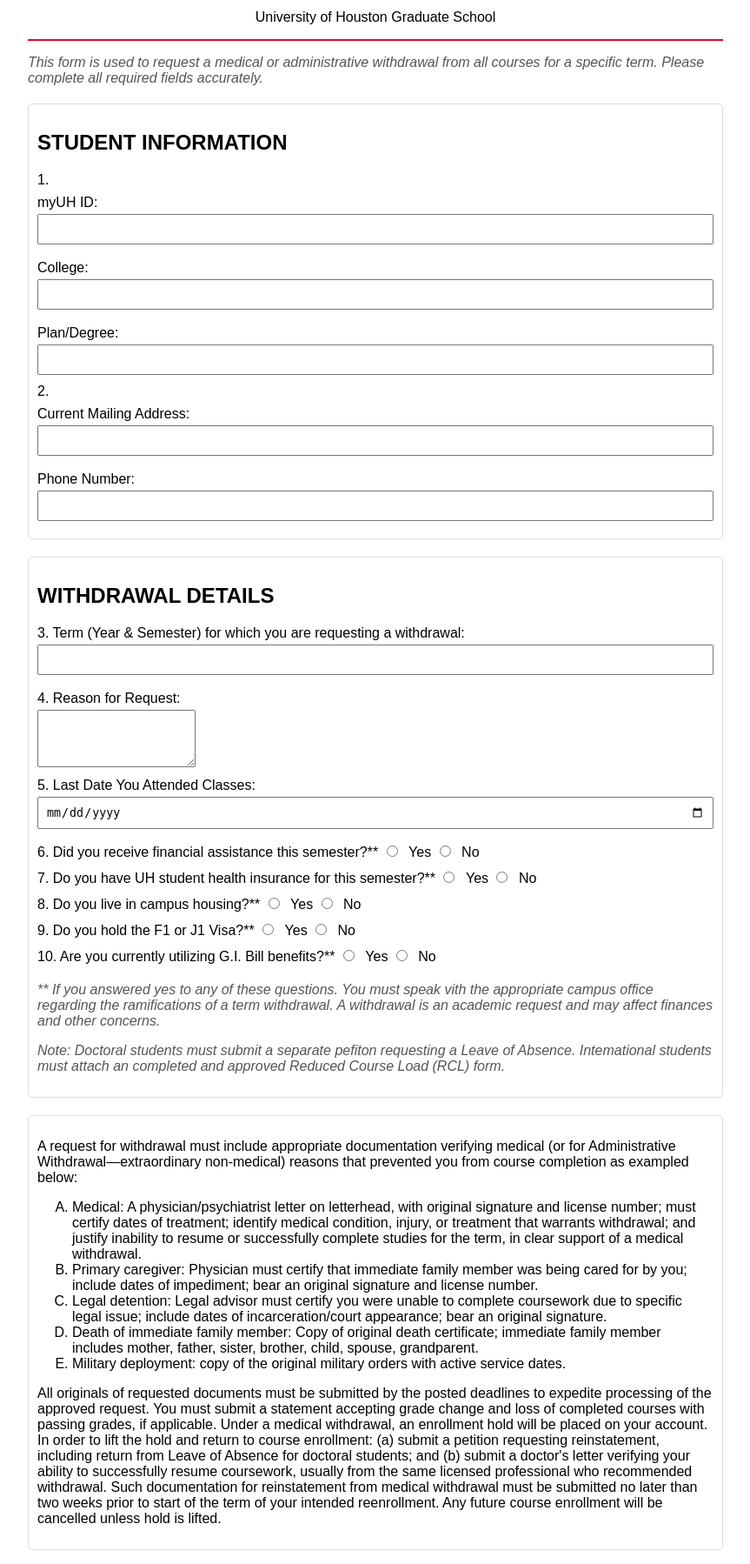
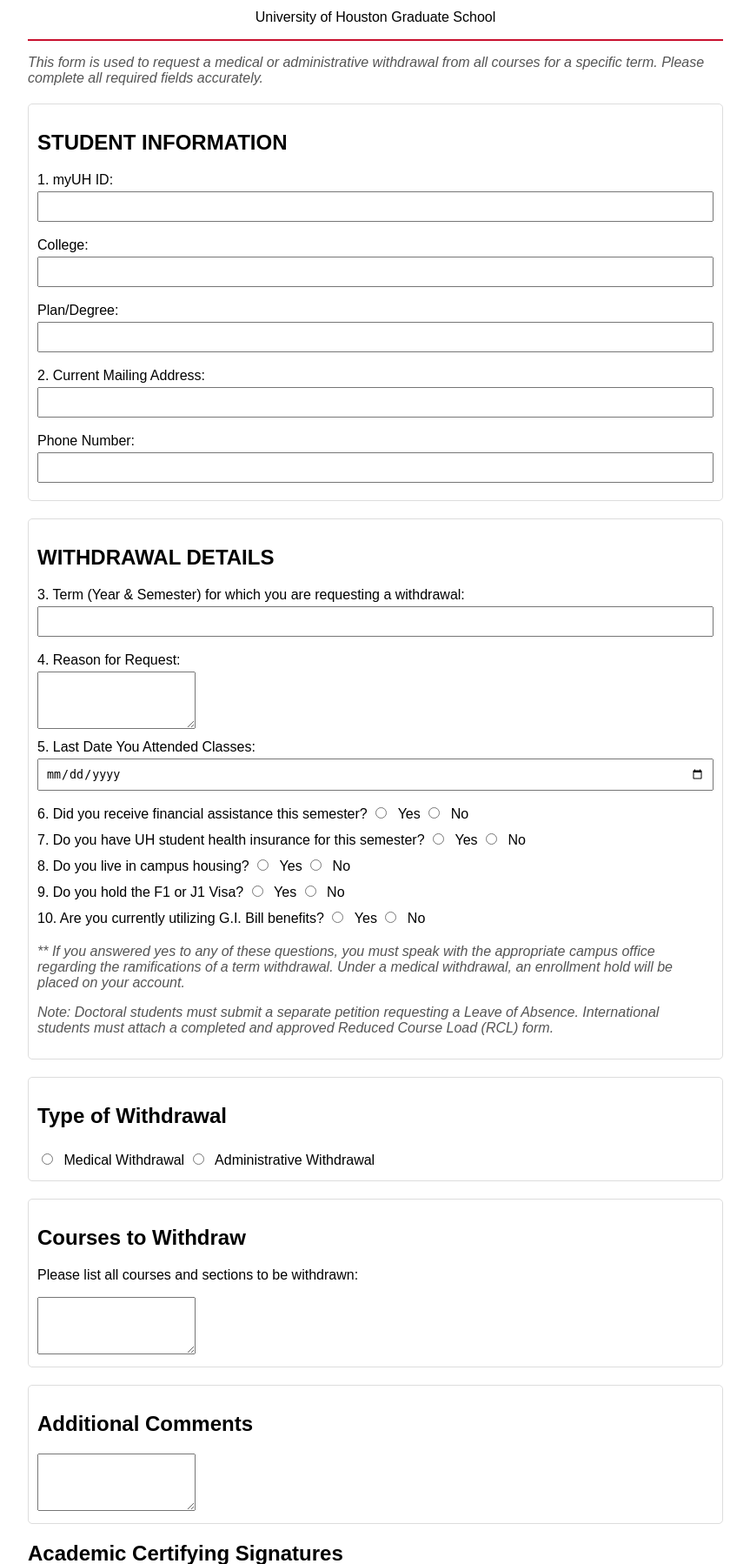
Before and after one commit to MontyPithon/bancroff, a Flask app: template templates/withdraw_form.html in a window 1280 px wide. Shown: the part 327-2125 px from the top of the page at 87% size, without its empty margins (208-1071 px from the left). Run offline with Flask 3, Linux system fonts and the light colour scheme; the template is opened without the code that fills it, so the values that code supplies are empty; parts of the project's set-up code (start-up, migrations or seed data) failed here and were passed over.

Commit message:
Update withdraw_form.html

```diff
--- a/templates/withdraw_form.html
+++ b/templates/withdraw_form.html
@@ -54,7 +54,7 @@
         }
         .yesOrNo label {
             display: inline-block;
-            margin-left: 5px; /* Add spacing between the radio button and label */
+            margin-left: 5px;
         }
     </style>
 </head>
@@ -65,44 +65,44 @@
         <p>University of Houston Graduate School</p>
     </div>
 
+    <!-- The form uses POST method; action points to the withdrawal_form route -->
     <form id="withdrawalForm" action="{{ url_for('withdrawal_form') }}" method="post">
-        <p class="note">This form is used to request a medical or administrative withdrawal from all courses for a specific term. Please complete all required fields accurately.</p>
+        <!-- Include CSRF token if using Flask-WTF -->
+        {{ csrf_token() }}
+
+        <p class="note">
+            This form is used to request a medical or administrative withdrawal from all courses for a specific term. Please complete all required fields accurately.
+        </p>
 
         <div class="form-section">
             <h2>STUDENT INFORMATION</h2>
-
-            <div> 1.
-                <label for="myUHID">myUH ID:</label>
+            <div>
+                <label for="myUHID">1. myUH ID:</label>
                 <input type="text" id="myUHID" name="myUHID" required>
                 <label for="college">College:</label>
                 <input type="text" id="college" name="college">
                 <label for="planDegree">Plan/Degree:</label>
                 <input type="text" id="planDegree" name="planDegree">
             </div>
-
-            <div>2.
-                <label for="address">Current Mailing Address:</label>
+            <div>
+                <label for="address">2. Current Mailing Address:</label>
                 <input type="text" id="address" name="address">
                 <label for="phoneNumber">Phone Number:</label>
                 <input type="text" id="phoneNumber" name="phoneNumber">
             </div>
-
         </div>
 
         <div class="form-section">
             <h2>WITHDRAWAL DETAILS</h2>
-
             <label for="termYear">3. Term (Year & Semester) for which you are requesting a withdrawal:</label>
             <input type="text" id="termYear" name="termYear">
-
             <label for="reason">4. Reason for Request:</label>
             <textarea id="reason" name="reason" rows="4"></textarea>
-
             <label for="lastDateAttended">5. Last Date You Attended Classes:</label>
             <input type="date" id="lastDateAttended" name="lastDateAttended">
 
             <div class="yesOrNo">
-                6. Did you receive financial assistance this semester?**
+                6. Did you receive financial assistance this semester?
                 <input type="radio" id="financialYes" name="financialAssistance" value="yes">
                 <label for="financialYes">Yes</label>
                 <input type="radio" id="financialNo" name="financialAssistance" value="no">
@@ -110,7 +110,7 @@
             </div>
 
             <div class="yesOrNo">
-                7. Do you have UH student health insurance for this semester?**
+                7. Do you have UH student health insurance for this semester?
                 <input type="radio" id="healthYes" name="studentHealthInsurance" value="yes">
                 <label for="healthYes">Yes</label>
                 <input type="radio" id="healthNo" name="studentHealthInsurance" value="no">
@@ -118,7 +118,7 @@
             </div>
 
             <div class="yesOrNo">
-                8. Do you live in campus housing?**
+                8. Do you live in campus housing?
                 <input type="radio" id="housingYes" name="campusHousing" value="yes">
                 <label for="housingYes">Yes</label>
                 <input type="radio" id="housingNo" name="campusHousing" value="no">
@@ -126,7 +126,7 @@
             </div>
 
             <div class="yesOrNo">
-                9. Do you hold the F1 or J1 Visa?**
+                9. Do you hold the F1 or J1 Visa?
                 <input type="radio" id="visaYes" name="visaStatus" value="yes">
                 <label for="visaYes">Yes</label>
                 <input type="radio" id="visaNo" name="visaStatus" value="no">
@@ -134,52 +134,23 @@
             </div>
 
             <div class="yesOrNo">
-                10. Are you currently utilizing G.I. Bill benefits?**
+                10. Are you currently utilizing G.I. Bill benefits?
                 <input type="radio" id="giBillYes" name="giBillBenefits" value="yes">
                 <label for="giBillYes">Yes</label>
                 <input type="radio" id="giBillNo" name="giBillBenefits" value="no">
                 <label for="giBillNo">No</label>
             </div>
             <div>
-                <p class="note">** If you answered yes to any of these questions. You must speak vith the appropriate campus office regarding the
-                    ramifications of a term withdrawal. A withdrawal is an academic request and may affect finances and other concerns.</p>
-                <p class="note">Note: Doctoral students must submit a separate pefiton requesting a Leave of Absence.
-                        Intemational students must attach an completed and approved Reduced Course Load (RCL) form.</p>
+                <p class="note">
+                    ** If you answered yes to any of these questions, you must speak with the appropriate campus office regarding the ramifications of a term withdrawal.
+                    Under a medical withdrawal, an enrollment hold will be placed on your account.
+                </p>
+                <p class="note">
+                    Note: Doctoral students must submit a separate petition requesting a Leave of Absence. International students must attach a completed and approved Reduced Course Load (RCL) form.
+                </p>
             </div>
         </div>
 
-        <div class="form-section">
-            <p>A request for withdrawal must include appropriate documentation verifying medical (or for Administrative Withdrawal—extraordinary non-medical)
-                reasons that prevented you from course completion as exampled below:
-                <ol type="A">
-                    <li>
-                        Medical: A physician/psychiatrist letter on letterhead, with original signature and license number;
-                        must certify dates of treatment; identify medical condition, injury, or treatment that warrants withdrawal;
-                        and justify inability to resume or successfully complete studies for the term, in clear support of a medical withdrawal.
-                    </li>
-                    <li>
-                        Primary caregiver: Physician must certify that immediate family member was being cared for by you; include dates of impediment;
-                        bear an original signature and license number.
-                    </li>
-                    <li>
-                        Legal detention: Legal advisor must certify you were unable to complete coursework due to specific legal issue;
-                        include dates of incarceration/court appearance; bear an original signature.
-                    </li>
-                    <li>
-                        Death of immediate family member: Copy of original death certificate; immediate family member includes mother,
-                        father, sister, brother, child, spouse, grandparent.
-                    </li>
-                    <li>
-                        Military deployment: copy of the original military orders with active service dates.
-                    </li>
-                </ol>
-                All originals of requested documents must be submitted by the posted deadlines to expedite processing of the approved request. You must submit a statement accepting grade change and loss of completed courses with passing grades, if applicable.
-                Under a medical withdrawal, an enrollment hold will be placed on your account. In order to lift the hold and return to course enrollment: (a) submit a petition requesting reinstatement, including return from Leave of Absence for doctoral students;
-                and (b) submit a doctor's letter verifying your ability to successfully resume coursework,
-                usually from the same licensed professional who recommended withdrawal. Such documentation for reinstatement from medical withdrawal must be submitted no later than two weeks prior to start of the term of your intended reenrollment.
-                Any future course enrollment will be cancelled unless hold is lifted.
-            </p>
-        </div>
         <div class="form-section">
             <h2>Type of Withdrawal</h2>
             <div class="yesOrNo">
@@ -189,6 +160,7 @@
                 <label for="administrativeWithdrawal">Administrative Withdrawal</label>
             </div>
         </div>
+
         <div class="form-section">
             <h2>Courses to Withdraw</h2>
             <p>Please list all courses and sections to be withdrawn:</p>
@@ -207,12 +179,13 @@
         </div>
 
         <button type="submit" class="submit-btn">Submit Form</button>
+
         {% if form_data and form_data.signature_path %}
         <div class="row mb-3">
             <div class="col-md-4"><strong>Requester Signature:</strong></div>
             <div class="col-md-8">
                 <img src="{{ url_for('static', filename='uploads/' + form_data.signature_path) }}"
-                    alt="Requester Signature" style="max-width: 300px; max-height: 100px;">
+                     alt="Requester Signature" style="max-width: 300px; max-height: 100px;">
             </div>
         </div>
         {% endif %}
```
